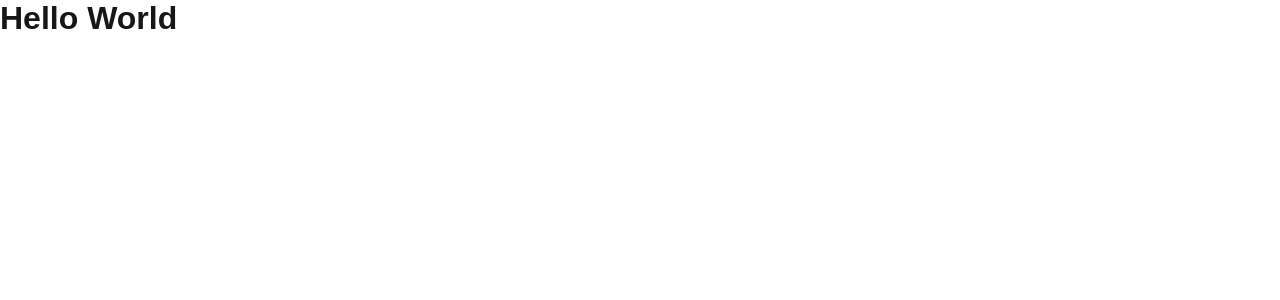
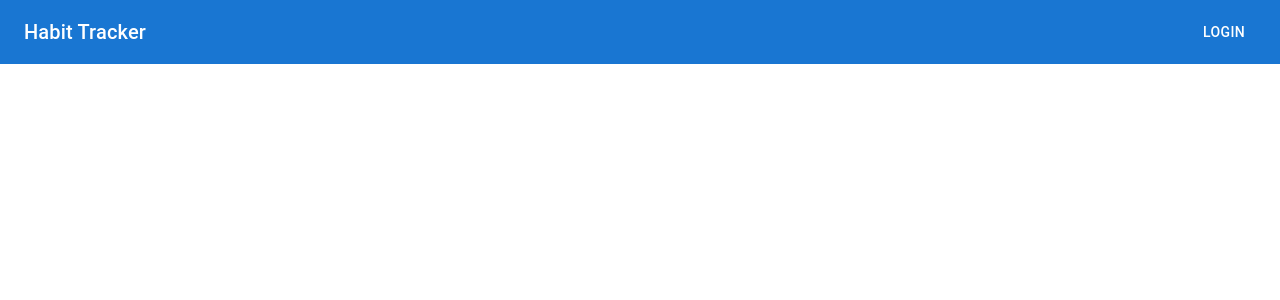
Before and after one commit to ReneSzz/habit_tracker, a Next.js app: page / in a window 1280 px wide. Shown: the top 300 px of the page. Built offline with nearby package versions, Linux system fonts and the light colour scheme.

Commit message:
Created header and background colour

```diff
--- a/src/app/globals.css
+++ b/src/app/globals.css
@@ -5,7 +5,7 @@
 
 @media (prefers-color-scheme: dark) {
   :root {
-    --background: #0a0a0a;
+    --background: #75b1f2;
     --foreground: #ededed;
   }
 }
--- a/src/app/page.tsx
+++ b/src/app/page.tsx
@@ -1,9 +1,17 @@
 import Image from "next/image";
 import styles from "./page.module.css";
+import { AppBar, Toolbar, Typography, Button } from '@mui/material';
+
 
 export default function Home() {
   return (
-    <>
-    <h1> Hello World</h1></>
+    <AppBar position="static">
+    <Toolbar>
+      <Typography variant="h6" sx={{ flexGrow: 1 }}>
+        Habit Tracker
+      </Typography>
+      <Button color="inherit">Login</Button>
+    </Toolbar>
+  </AppBar>
   );
 }
```
